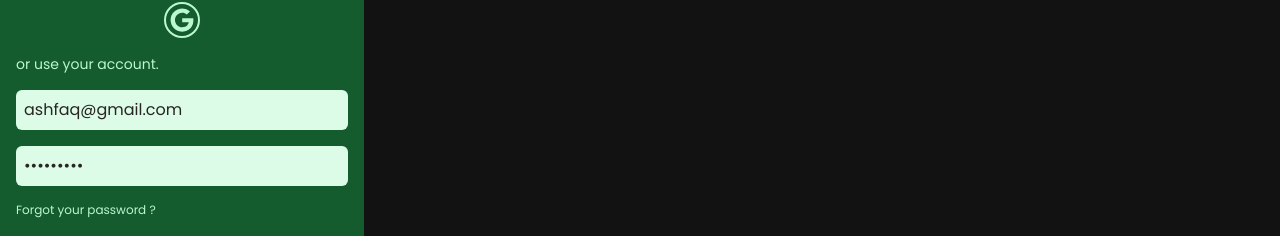
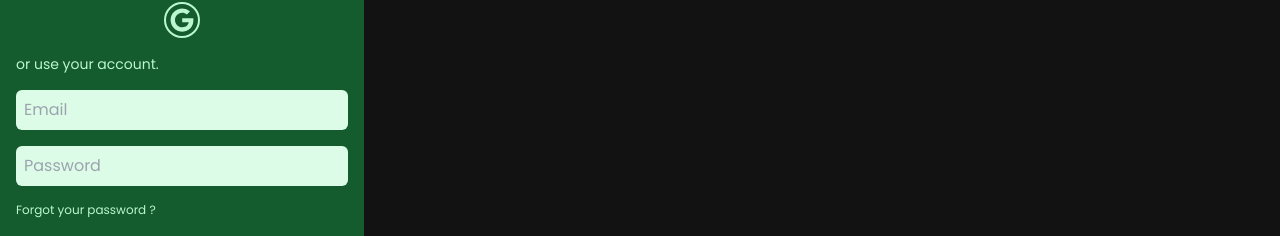
Before and after one commit to jeeshu123/onfield, a React (Create React App) app: page /login in a window 1280 px wide. Shown: the part 153-389 px from the top of the page. Built offline with nearby package versions, Linux system fonts and the light colour scheme; no server answers.

Commit message:
fix on login

```diff
--- a/src/pages/Login.js
+++ b/src/pages/Login.js
@@ -5,8 +5,8 @@ import { FaGoogle } from "react-icons/fa";
 import Navbar from "../components/NavBar";
 
 export default function Login() {
-  const [username, setUsername] = useState("ashfaq@gmail.com");
-  const [password, setPassword] = useState("ashfaq123");
+  const [username, setUsername] = useState("");
+  const [password, setPassword] = useState("");
   const { validateUser, errorMessage, isLoading } = useAuthContext();
 
   const navigate = useNavigate();
```
